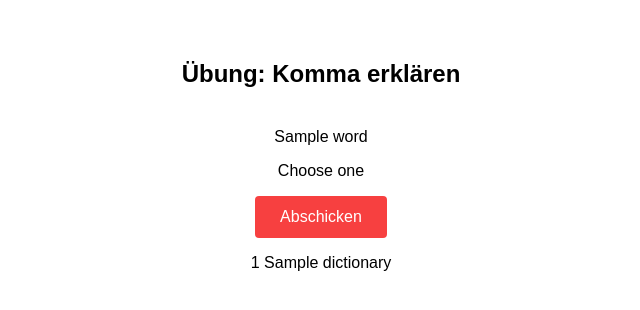
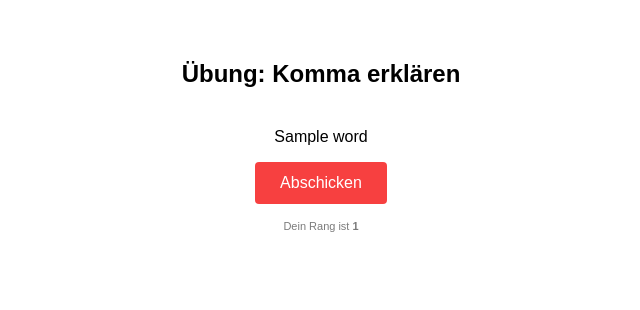
Before and after one commit to tthelen/interpunct, a Django app: template trainer/templates/trainer/KommaErklärenI.html in a window 1280 px wide. Shown: the top 310 px of the page, without its empty margins (319-959 px from the left). Run offline with Django 3.2, Linux system fonts and the light colour scheme; data comes from the database, SQL or seed files in the repository; tables that the repository leaves empty hold one stand-in row (values such as "Sample post"); the template is opened without the code that fills it: values that come from a table or form of the project are taken from there, most other values are stand-ins (such as "Sample title", 1, 10 or a date in 2020).

Commit message:
Lil design fix

```diff
--- a/trainer/templates/trainer/KommaErklärenI.html
+++ b/trainer/templates/trainer/KommaErklärenI.html
@@ -144,7 +144,10 @@
         border: 2px solid #38aeff;
         padding: 8px;
     }
-
+    .rank{
+        font-size: 11px;
+        color: rgba(0, 0, 0, 0.52);
+    }
 
 </style>
 </head>
@@ -164,14 +167,13 @@
 
         {% endfor %}
     {% endfor %}
-    <p>Choose one</p>
     <div class = "explanations"></div>
     <p id="feedback-{{ sentence.id }}">
         <button class="interpunct-sentence-submit" data-sentence="{{ sentence.id }}">Abschicken</button>
     </p>
 </div>
-{{ rank }}
-{{ dictionary }}
+<p class="rank">Dein Rang ist <b>{{ rank }}</b></p>
+
 <script>
     document.addEventListener("DOMContentLoaded",function(){
         toggle_comma();
@@ -208,7 +210,7 @@
                     form.appendChild(input);
                     var label = document.createElement("label");
                     label.setAttribute("for",j.toString());
-                    //label.innerHTML = " explanations" + j.toString();
+                    //label.innerHTML = " explan ations" + j.toString();
                     label.innerHTML = explanations_arr[comma_count-1][j];
                     form.appendChild(label);
                     form.appendChild(document.createElement("br"));
```
Also changed, not shown: trainer/templates/trainer/KommaSetzen.html (+5 -2 lines).
